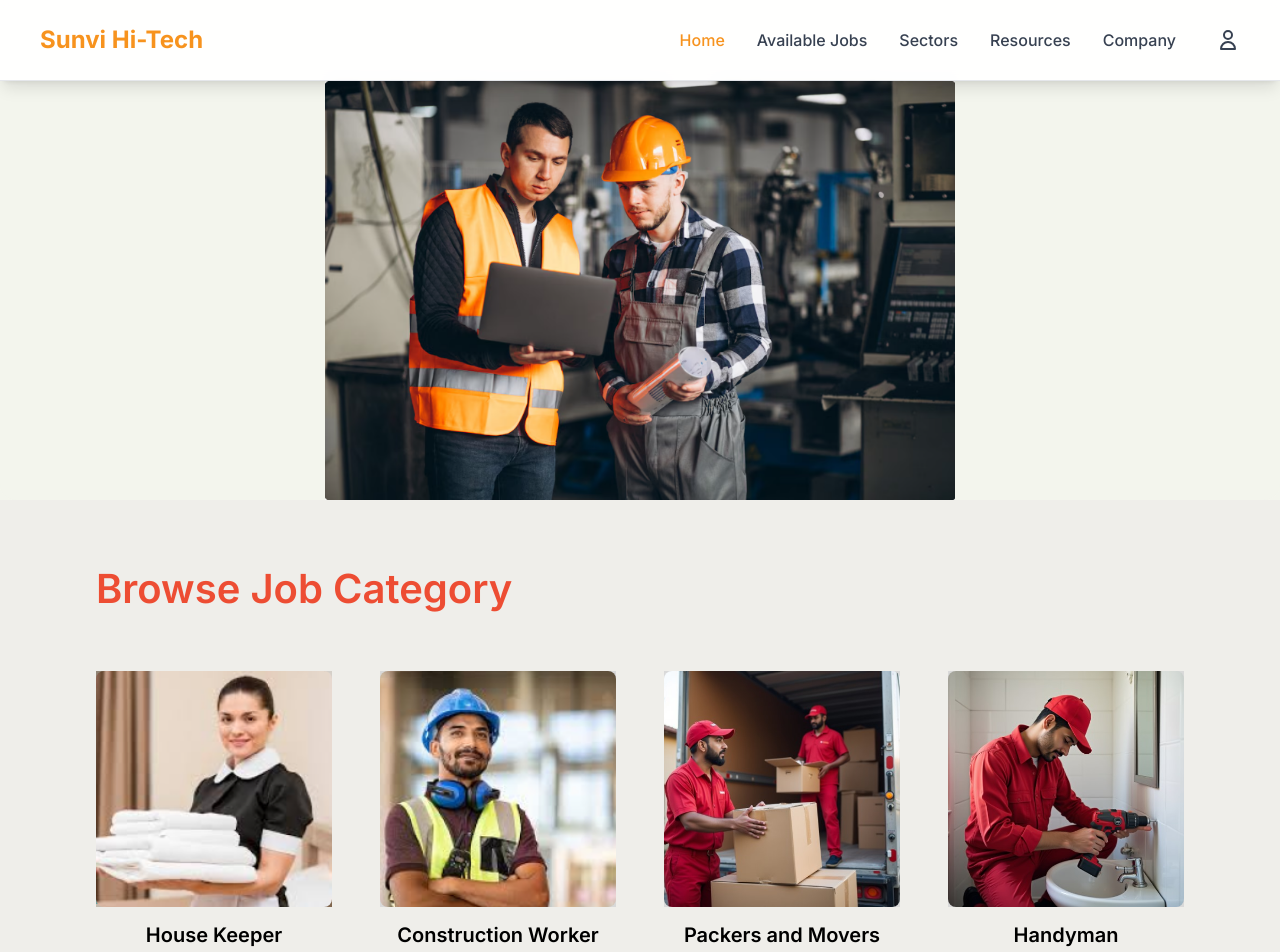
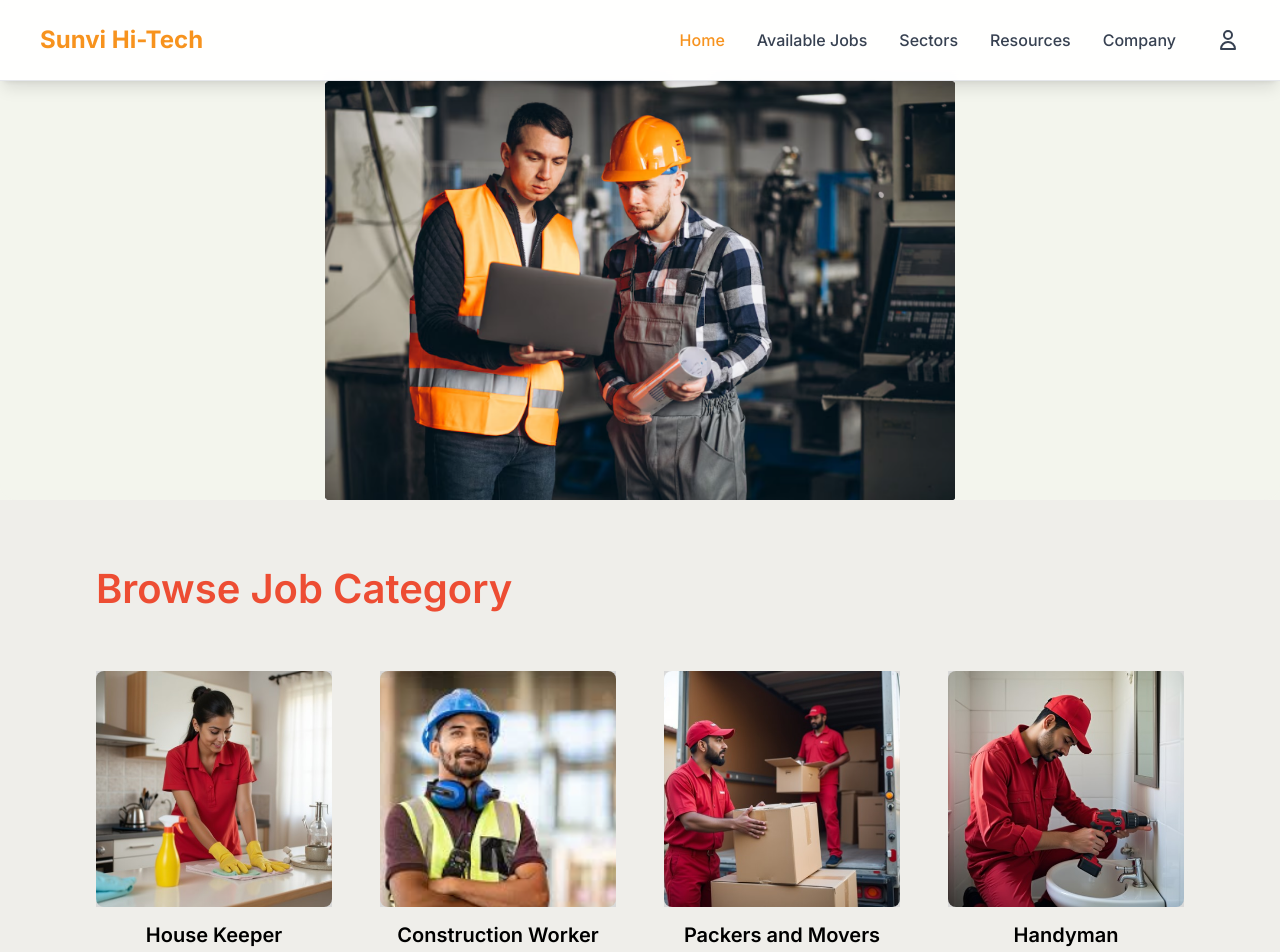
Before and after one commit to dhts-dev/dhts-dev.github.io, a React (Vite) app: page / in a window 1280 px wide. Shown: the top 952 px of the page. Built offline with nearby package versions, Linux system fonts and the light colour scheme.

Commit message:
Update JobCategorySection.jsx

```diff
--- a/src/pages/Homepage/JobCategorySection.jsx
+++ b/src/pages/Homepage/JobCategorySection.jsx
@@ -3,9 +3,9 @@ import React from 'react';
 const jobCategories = [
   {
     id: 1,
-    image: "/images/house keeping.png", // House Keeper
+    image: "/images/housekeeper2.jpg", // House Keeper
     title: "House Keeper",
-    backgroundIcon: "/images/housekeeper2.svg"
+    backgroundIcon: "/images/img_union.svg"
   },
   {
     id: 2,
```
